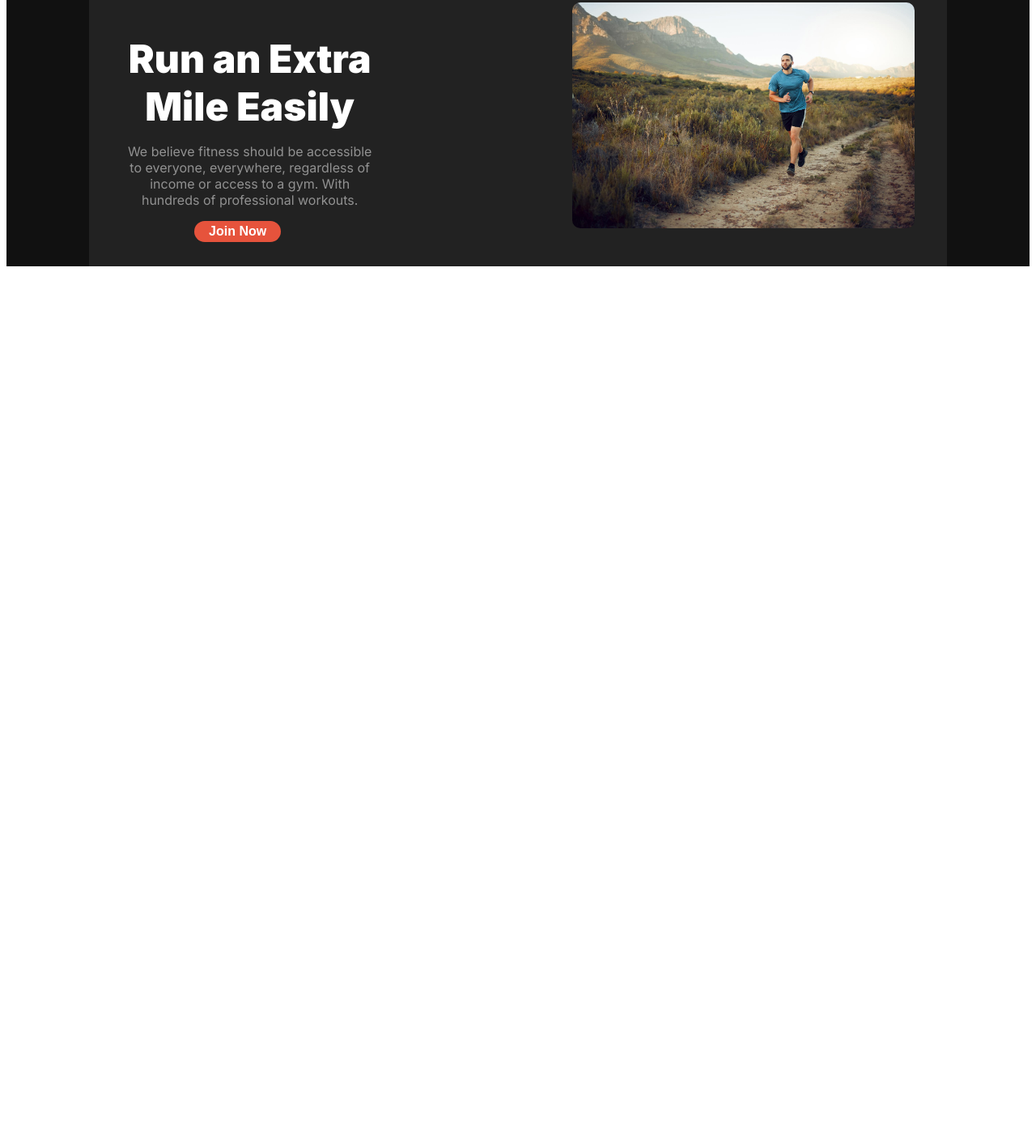
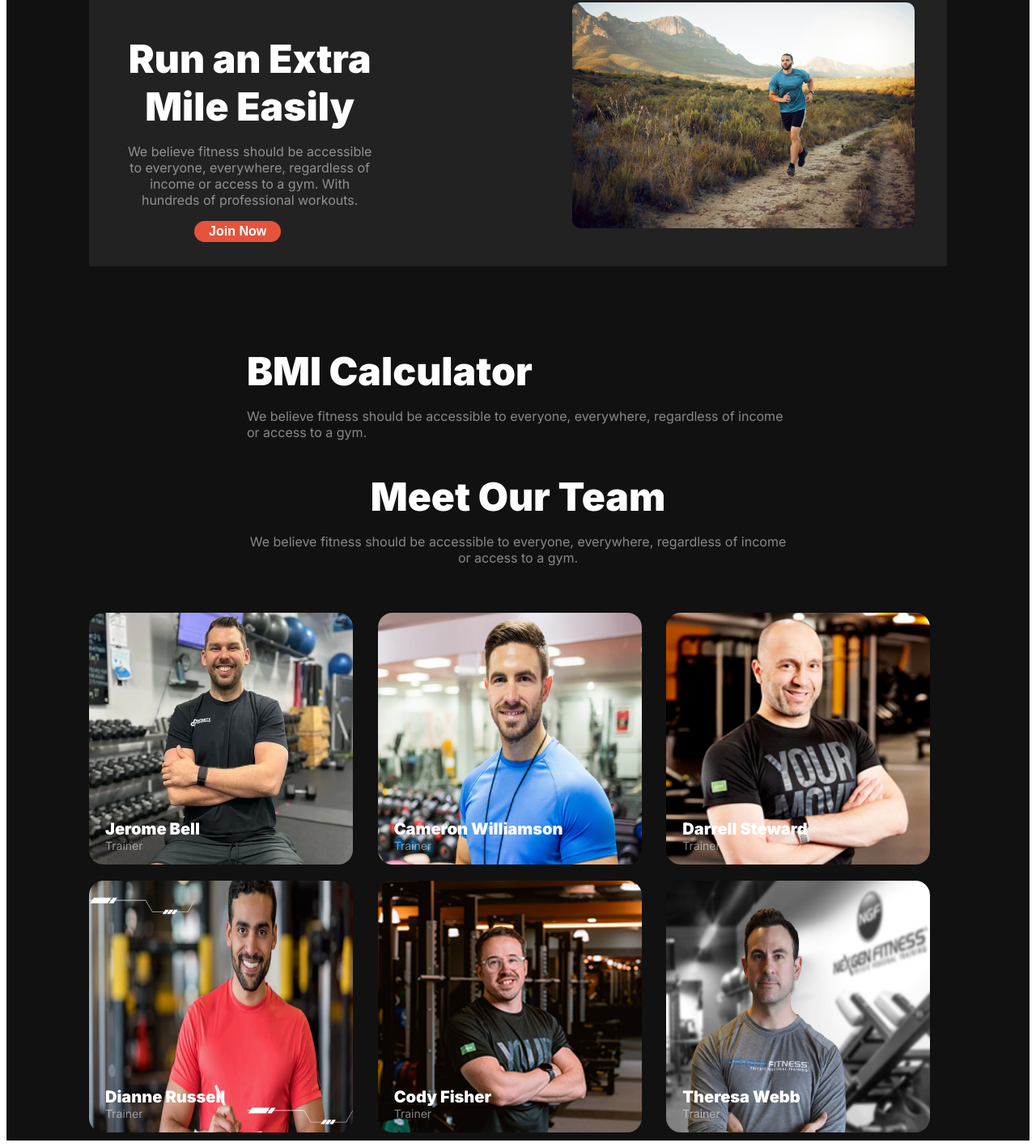
Before and after one commit to konika2000/B10A2-versatile-ui-website, a plain HTML site: page index.html in a window 1280 px wide. Shown: the part 1346-2763 px from the top of the page at 81% size. Before the commit the page ends 1775 px from the top, so only its background shows below. Drawn offline with Linux system fonts and the light colour scheme.

Commit message:
meet our team part added

```diff
--- a/index.html
+++ b/index.html
@@ -85,6 +85,68 @@
                <img class="run-right-img" src="images/run.jpg" alt="">
           </div>
       </section>
+      <!-- calculate BMI -->
+       <section class="bmi">
+          <div class="bmi-heading">
+            <h1 class="title white">BMI Calculator</h1>
+          <p class="description white1">We believe fitness should be accessible to everyone, everywhere, regardless of income or access to a gym.</p>
+          </div>
+          <div>
+
+          </div>
+       </section>
+       <!-- meet our team -->
+        <section class="team">
+            <div class="team-heading">
+                <h1 class="title white">Meet Our Team</h1>
+                <p class="description white1">We believe fitness should be accessible to everyone, everywhere, regardless of income or access to a gym.</p>
+            </div>
+             <div class="team-body">
+                <div class="team-member">
+                   <img class="team-img" src="images/trainer1.png" alt="">
+                   <div class="introduce">
+                    <h4 class="name white">Jerome Bell</h4>
+                    <p class="position white1">Trainer</p>
+                   </div>
+                </div>
+                <div class="team-member">
+                   <img class="team-img" src="images/trainer2.png" alt="">
+                   <div class="introduce">
+                    <h4 class="name white">Cameron Williamson</h4>
+                    <p class="position white1">Trainer</p>
+                   </div>
+                </div>
+                <div class="team-member">
+                   <img class="team-img" src="images/trainer3.png" alt="">
+                   <div class="introduce">
+                    <h4 class="name white">Darrell Steward</h4>
+                    <p class="position white1">Trainer</p>
+                   </div>
+                </div>
+                <div class="team-member">
+                   <img class="team-img" src="images/trainer4.png" alt="">
+                   <div class="introduce">
+                    <h4 class="name white">Dianne Russell</h4>
+                    <p class="position white1">Trainer</p>
+                   </div>
+                </div>
+                <div class="team-member">
+                   <img class="team-img" src="images/trainer5.png" alt="">
+                   <div class="introduce">
+                    <h4 class="name white">Cody Fisher</h4>
+                    <p class="position white1">Trainer</p>
+                   </div>
+                </div>
+                <div class="team-member">
+                   <img class="team-img" src="images/trainer6.png" alt="">
+                   <div class="introduce">
+                    <h4 class="name white">Theresa Webb</h4>
+                    <p class="position white1">Trainer</p>
+                   </div>
+                </div>
+
+             </div>
+        </section>
     </main>
 
     <footer>
--- a/styles/fitness.css
+++ b/styles/fitness.css
@@ -192,7 +192,6 @@ font-weight: 400;
       display: flex;
       gap: 160px;
       background-color: #222222;
-
     }
     .run-left, .run-right{
       max-width: 440px;
@@ -200,11 +199,53 @@ font-weight: 400;
       align-items: center;
       text-align: center;
     }
-
     .run-right-img{
       width: 100%;
       border-radius: 10px;
-
+    }
+    /* calculate BMI section */
+    .bmi-heading{
+      max-width:670px;
+      margin: 0 auto;
+    }
+    /* meet our team */
+    .team-heading{
+      max-width: 670px;
+      margin: 0px auto 58px auto;
+      text-align: center;
+    }
+    .team-body{
+      max-width: 1060px;
+      margin: 0 auto;
+      display: grid;
+      grid-template-columns: repeat(3, 1fr);
+      gap: 10px;
+    }
+    .team-member{
+      max-width: 326px;
+      margin-bottom: 10px;
+      align-items: center;
+    }
+    .team-img{
+      width: 100%;
+      height: 100%;
+      border-radius: 18px;
+    }
+    .introduce{
+      margin-top: -60px;
+      margin-left: 20px;
+    }
+    .name{
+      font-size: 20px;
+      font-weight: 900;
+      margin: 0px;
+      padding: 0px;
+    }
+    .position{
+      font-size: 14px;
+      font-weight: 400;
+      margin: 0px;
+      padding: 0px;
     }
   /* responsive */
   @media screen and (max-width:576px){
@@ -228,7 +269,7 @@ font-weight: 400;
         margin-left: 10px;
         margin-top: 10px;
       }
-      .banner-title{
+      .title{
         font-size: 36px;
       }
       .banner-r-btn1{
@@ -243,5 +284,10 @@ font-weight: 400;
       .run{
         gap: 0px;
       }
-
+      .team-body{
+        grid-template-columns: repeat(1, 1fr);
+      }
+    .team-member{
+   margin-left: 60px;
+    }
   }
```
